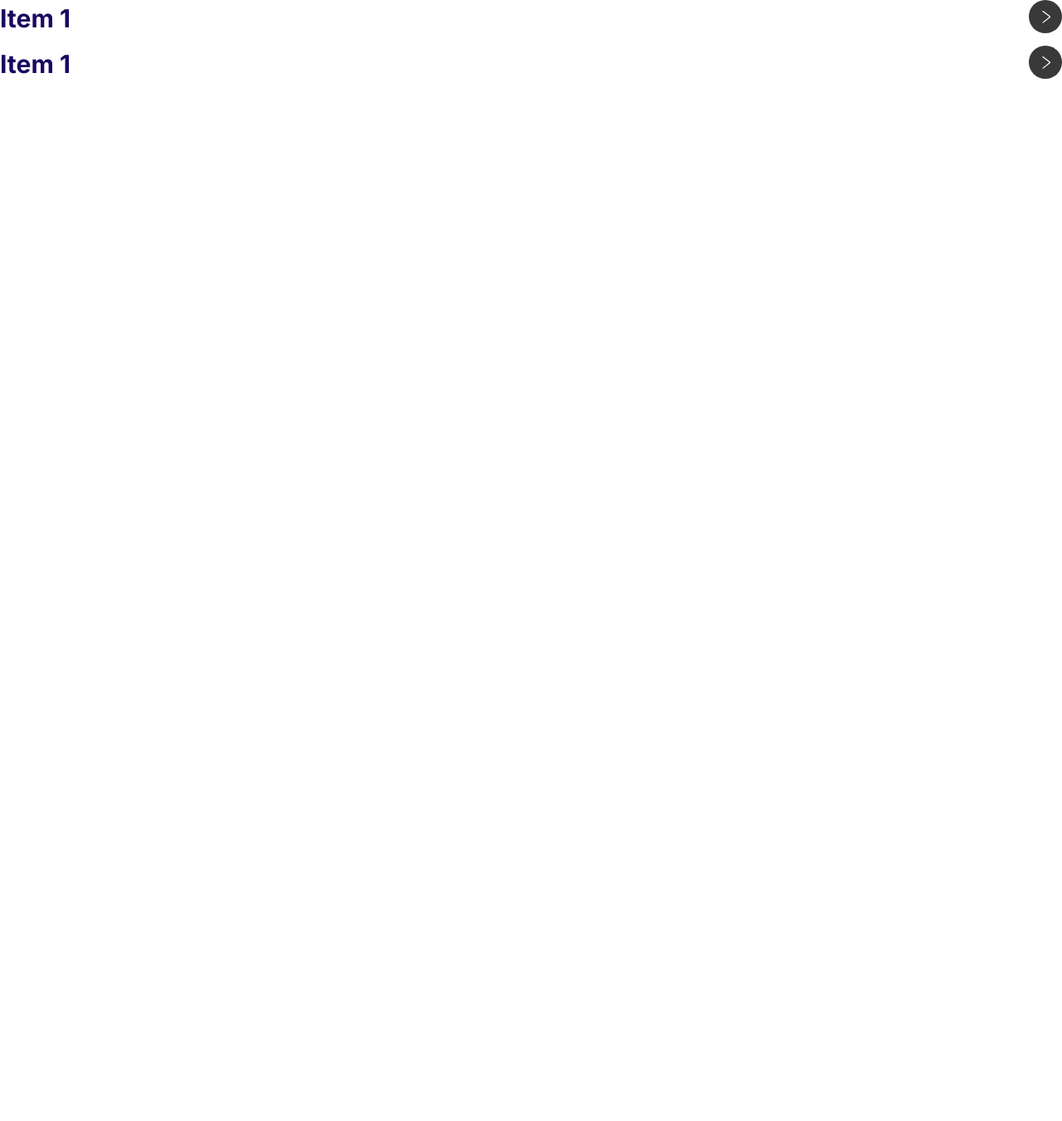
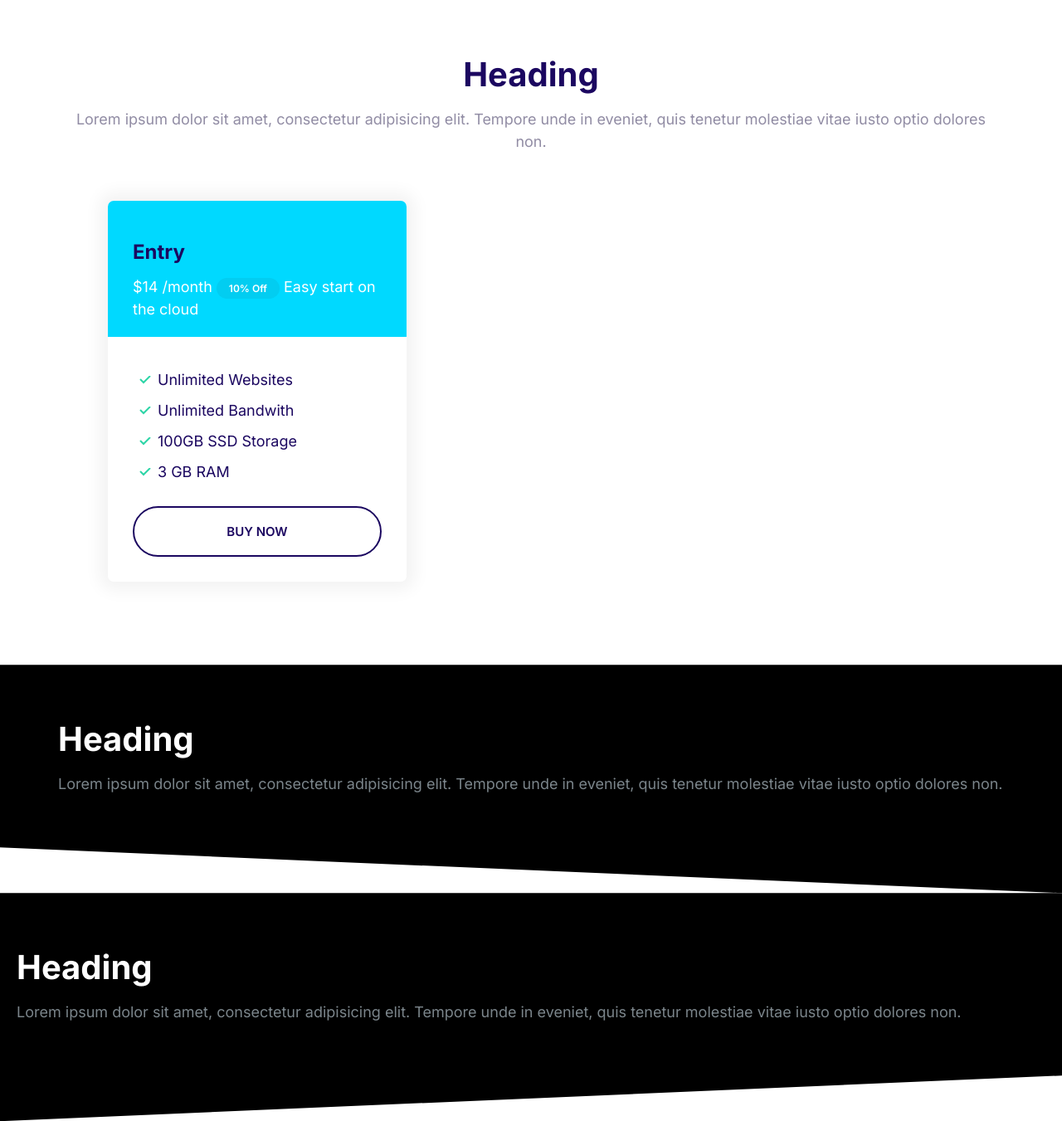
Before and after one commit to rivasadam01/0development, a plain HTML site: page index.html in a window 1280 px wide. Shown: the whole page at 83% size. Before the commit the page ends 800 px from the top, so only its background shows below. Drawn offline with Linux system fonts and the light colour scheme.

Commit message:
built block component

```diff
--- a/css/styles.css
+++ b/css/styles.css
@@ -551,3 +551,38 @@ a {
   max-height: 100vh;
   opacity: 1;
 }
+
+/* Blocks */
+
+.block {
+  --padding-vertical: 6rem;
+  padding: var(--padding-vertical) 2rem;
+}
+.block__header {
+  text-align: center;
+}
+.block__heading {
+  margin-top: 0;
+}
+.block--dark {
+  background: #000;
+  color: #7b858b;
+}
+.block--dark .block__heading {
+  color: white;
+}
+
+.block--skewed-right {
+  padding-bottom: calc(var(--padding-vertical) + 4rem);
+  clip-path: polygon(0% 0%, 100% 0%, 100% 100%, 0% 80%);
+}
+
+.block--skewed-left {
+  padding-bottom: calc(var(--padding-vertical) + 4rem);
+  clip-path: polygon(0% 0%, 100% 0%, 100% 80%, 0% 100%);
+}
+
+.container {
+  max-width: 1140px;
+  margin: 0 auto;
+}
--- a/index.html
+++ b/index.html
@@ -14,30 +14,51 @@
     <link rel="stylesheet" href="css/styles.css" />
   </head>
   <body>
-    <div class="collapsible">
-      <header class="collapsible__header">
-        <h2 class="collapsible__heading">Item 1</h2>
+    <section class="block container">
+      <header class="block__header">
+        <h2 class="block__heading">Heading</h2>
+        <p>
+          Lorem ipsum dolor sit amet, consectetur adipisicing elit. Tempore unde
+          in eveniet, quis tenetur molestiae vitae iusto optio dolores non.
+        </p>
+      </header>
+      <div style="width: 40%; padding: 4rem">
+        <div class="card card--secondary">
+          <header class="card__header">
+            <h3>Entry</h3>
+            <span>$14</span>
+            <span>/month</span>
+            <span class="badge badge--secondary badge--small">10% Off</span>
+            <span>Easy start on the cloud</span>
+          </header>
 
-          <svg class="icon icon--white collapsible__chevron">
-            <use xlink:href="images/sprite.svg#chevron"></use>
-
-      </header>
-      <div class="collapsible__content">
-        Lorem ipsum dolor sit amet consectetur adipisicing elit. Et fugiat praesentium mollitia optio deserunt magnam autem consectetur commodi porro! Tenetur.
+          <div class="card__body">
+            <ul class="list list--tick">
+              <li class="list__item">Unlimited Websites</li>
+              <li class="list__item">Unlimited Bandwith</li>
+              <li class="list__item">100GB SSD Storage</li>
+              <li class="list__item">3 GB RAM</li>
+            </ul>
+            <button class="btn btn--outline btn--block">Buy Now</button>
+          </div>
+        </div>
       </div>
-    </div>
-    <div class="collapsible">
-      <header class="collapsible__header">
-        <h2 class="collapsible__heading">Item 1</h2>
-
-          <svg class="icon icon--white collapsible__chevron">
-            <use xlink:href="images/sprite.svg#chevron"></use>
-
-      </header>
-      <div class="collapsible__content">
-        Lorem ipsum dolor sit amet consectetur adipisicing elit. Et fugiat praesentium mollitia optio deserunt magnam autem consectetur commodi porro! Tenetur.
+    </section>
+    <section class="block block--dark block--skewed-right">
+      <div class="container">
+        <h2 class="block__heading">Heading</h2>
+        <p>
+          Lorem ipsum dolor sit amet, consectetur adipisicing elit. Tempore unde
+          in eveniet, quis tenetur molestiae vitae iusto optio dolores non.
+        </p>
       </div>
-    </div>
-    <script src="js/styles.js"></script>
+    </section>
+    <section class="block block--dark block--skewed-left">
+      <h2 class="block__heading">Heading</h2>
+      <p>
+        Lorem ipsum dolor sit amet, consectetur adipisicing elit. Tempore unde
+        in eveniet, quis tenetur molestiae vitae iusto optio dolores non.
+      </p>
+    </section>
   </body>
 </html>
```
Also changed, not shown: components/card.html (added, +21 -0 lines).
